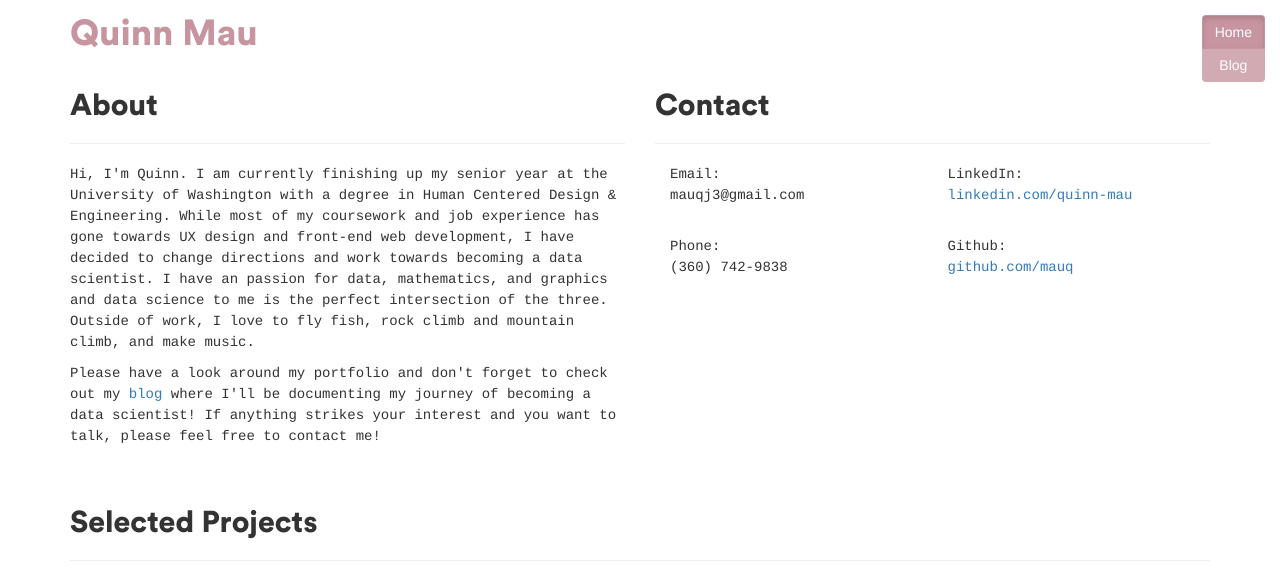
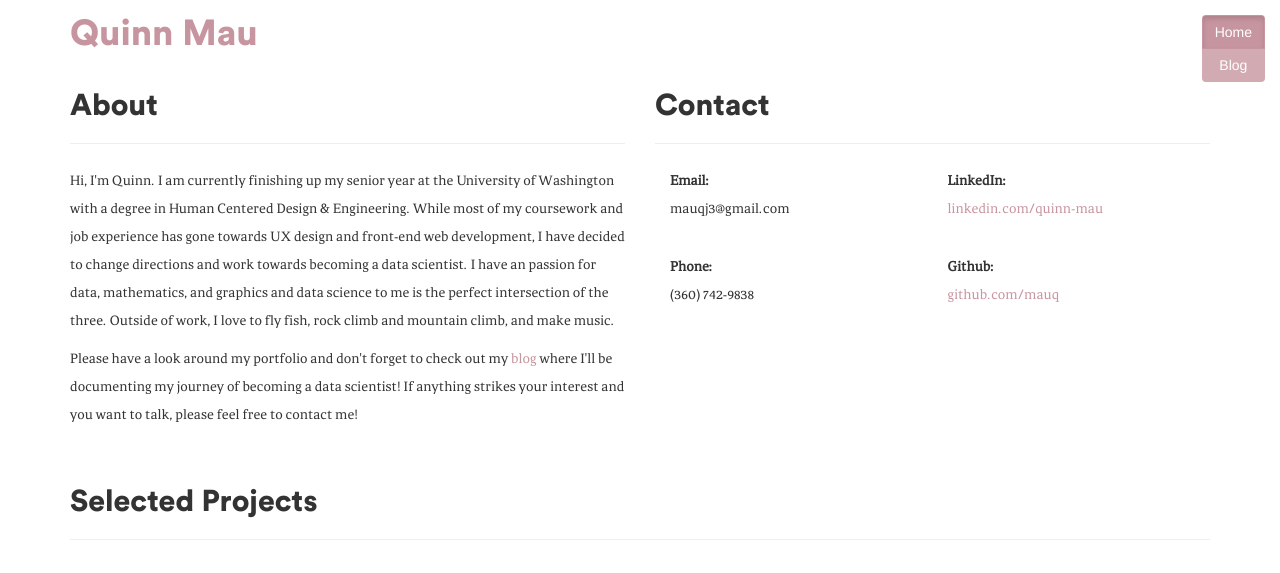
Before and after one commit to mauq/portfolio, a Jekyll site: the page built from index.html, in a window 1280 px wide. Shown: the top 573 px of the page. Built offline with Jekyll 4.4.1, drawn with Linux system fonts in a browser that asks for light colours; nearby versions of some CDN libraries; grey boxes are pictures that could not be loaded.

Commit message:
added new typeface. fix opacity on nav buttons.

```diff
--- a/_layouts/home.html
+++ b/_layouts/home.html
@@ -19,19 +19,19 @@
             <h2>Contact</h2>
             <hr></hr>
             <div class="col-xs-6 contact-item col-xxs">
-              <p>Email:</p>
+              <p><strong>Email:</strong></p>
               <p>mauqj3@gmail.com</p>
             </div>
             <div class="col-xs-6 contact-item col-xxs">
-              <p>LinkedIn:</p>
+              <p><strong>LinkedIn:</strong></p>
               <p><a href="https://www.linkedin.com/in/quinn-mau-199a95113/">linkedin.com/quinn-mau</a></p>
             </div>
             <div class="col-xs-6 contact-item col-xxs">
-              <p>Phone: </p>
+              <p><strong>Phone: </strong></p>
               <p>(360) 742-9838</p>
             </div>
             <div class="col-xs-6 contact-item col-xxs">
-              <p>Github: </p>
+              <p><strong>Github: </strong></p>
               <p><a href="https://github.com/mauq">github.com/mauq</a></p>
             </div>
           </div>
--- a/assets/main.scss
+++ b/assets/main.scss
@@ -27,8 +27,17 @@ html {
     unicode-range: U+0020-00FE;
 }
 
+@font-face {
+    font-family:'Brela';
+    src: url('Brela.woff') format('woff');
+    font-weight: 400;
+    font-style: normal;
+    font-stretch: normal;
+    unicode-range: U+0020-00FD;
+}
+
 // Our variables
-$base-font-family: Courier, Helvetica, Arial, sans-serif;
+$base-font-family: 'Brela', Helvetica, Arial, sans-serif;
 $base-font-size:   14px;
 $h1-font-size-lg: 140px;
 $h1-font-size-md: 125px;
@@ -54,7 +63,7 @@ body {
 }
 
 p {
-  line-height: 1.5em;
+  line-height: 2.0em;
 }
 
 h1,h2,h3 {
@@ -70,6 +79,13 @@ li {
   list-style: none;
 }
 
+a {
+  color: $brand-color;
+  &:hover {
+    color: $brand-color-hover;
+  }
+}
+
 // Import partials from the `minima` theme.
 @import 'home';
 @import 'nav-tab';
```
Also changed, not shown: assets/Brela.woff (added).
